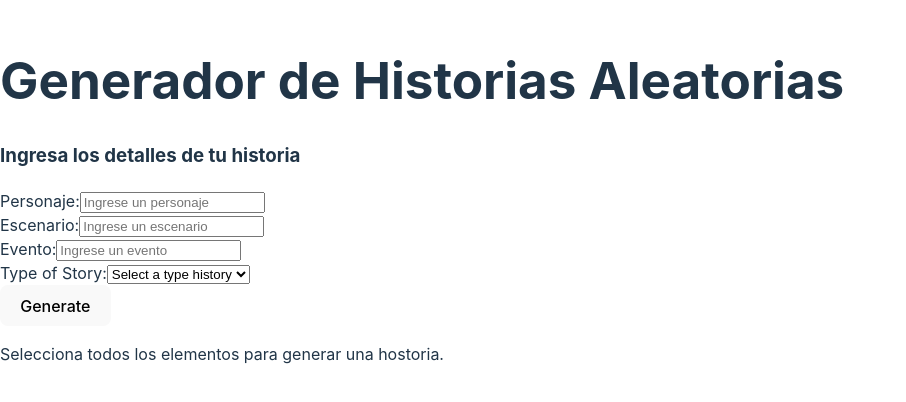
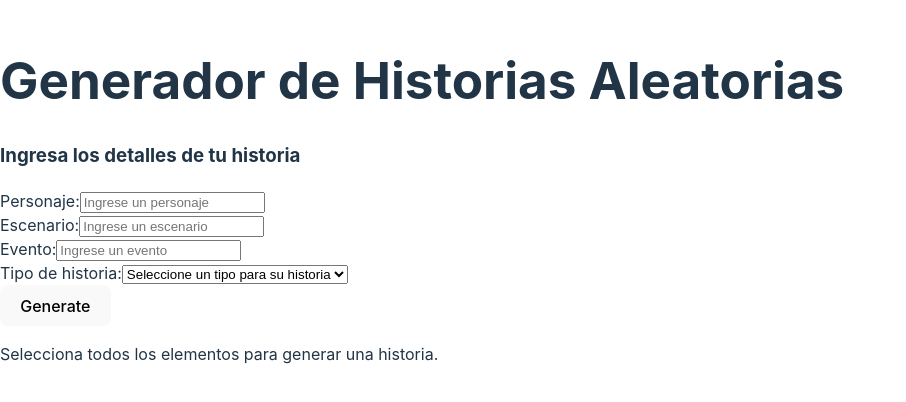
Before and after one commit to Alexnarea/historiasAleatorias, a React (Vite) app: page / in a window 1280 px wide. Shown: the part 200-602 px from the top of the page, without its empty margins (0-906 px from the left). Built offline with nearby package versions, Linux system fonts and the light colour scheme.

Commit message:
final preview

```diff
--- a/src/Components/History.tsx
+++ b/src/Components/History.tsx
@@ -9,12 +9,12 @@ interface HistoryProps {
 
 const History: React.FC<HistoryProps> = ({ character, scenario, event, type}) => {
   if (!character || !scenario || !event || !type) {
-    return <p>Selecciona todos los elementos para generar una hostoria.</p>;
+    return <p>Selecciona todos los elementos para generar una historia.</p>;
   }
 return (
   <div>
-    <p>{`Esta es una historia de tipo: ${type}Habia una vez ${character} que vivia en  ${scenario} y un dia${event}.`}</p>
-    <p>{`Habia una vez ${character} que vivia en  ${scenario} y un dia${event}.`}</p>
+    <p>{`Esta es una historia de tipo: ${type}`}</p>
+    <p>{`Habia una vez ${character} que vivia en  ${scenario} y un dia ${event}.`}</p>
   </div>
 );
 };
--- a/src/Components/Options.tsx
+++ b/src/Components/Options.tsx
@@ -1,4 +1,5 @@
 import React, { useState } from 'react';
+import Button from './ButtonGenerateHistory';
 
 interface OptionsProps {
   onGenerate: (character: string, place: string, occasion: string, type: string) => void;
@@ -49,9 +50,9 @@ const Options: React.FC<OptionsProps> = ({ onGenerate }) => {
       </label>
       <br />
       <label>
-        Type of Story:
+        Tipo de historia:
         <select value={type} onChange={(e) => setType(e.target.value)}>
-          <option value="">Select a type history</option>
+          <option value="">Seleccione un tipo para su historia</option>
           <option value="Romance">Romance</option>
           <option value="Action">Action</option>
           <option value="Comedy">Comedy</option>
@@ -59,7 +60,7 @@ const Options: React.FC<OptionsProps> = ({ onGenerate }) => {
         </select>
       </label>
       <br />
-      <button onClick={handleGenerate}>Generate</button>
+      <Button onClick={handleGenerate} label="Generate" />
     </div>
   );
 };
--- a/src/components/ButtonGenerateHistory.tsx
+++ b/src/components/ButtonGenerateHistory.tsx
@@ -1,11 +1,12 @@
 import React from 'react';
 
-interface ButtonGenerateHistoryProps {
+interface ButtonProps {
   onClick: () => void;
+  label: string;
 }
 
-const ButtonGenerateHistory: React.FC<ButtonGenerateHistoryProps> = ({ onClick }) => {
-  return <button onClick={onClick}>Generate</button>;
+const Button: React.FC<ButtonProps> = ({ onClick, label}) => {
+  return <button onClick={onClick}>{label}</button>;
 };
 
-export default ButtonGenerateHistory;
+export default Button;
--- a/src/components/History.tsx
+++ b/src/components/History.tsx
@@ -9,12 +9,12 @@ interface HistoryProps {
 
 const History: React.FC<HistoryProps> = ({ character, scenario, event, type}) => {
   if (!character || !scenario || !event || !type) {
-    return <p>Selecciona todos los elementos para generar una hostoria.</p>;
+    return <p>Selecciona todos los elementos para generar una historia.</p>;
   }
 return (
   <div>
-    <p>{`Esta es una historia de tipo: ${type}Habia una vez ${character} que vivia en  ${scenario} y un dia${event}.`}</p>
-    <p>{`Habia una vez ${character} que vivia en  ${scenario} y un dia${event}.`}</p>
+    <p>{`Esta es una historia de tipo: ${type}`}</p>
+    <p>{`Habia una vez ${character} que vivia en  ${scenario} y un dia ${event}.`}</p>
   </div>
 );
 };
--- a/src/pages/HistoryPage.tsx
+++ b/src/pages/HistoryPage.tsx
@@ -22,5 +22,4 @@ const HistoryPage: React.FC = () => {
     </div>
   );
 };
-
 export default HistoryPage;
```
Also changed, not shown: src/components/Options.tsx (+4 -3 lines).
